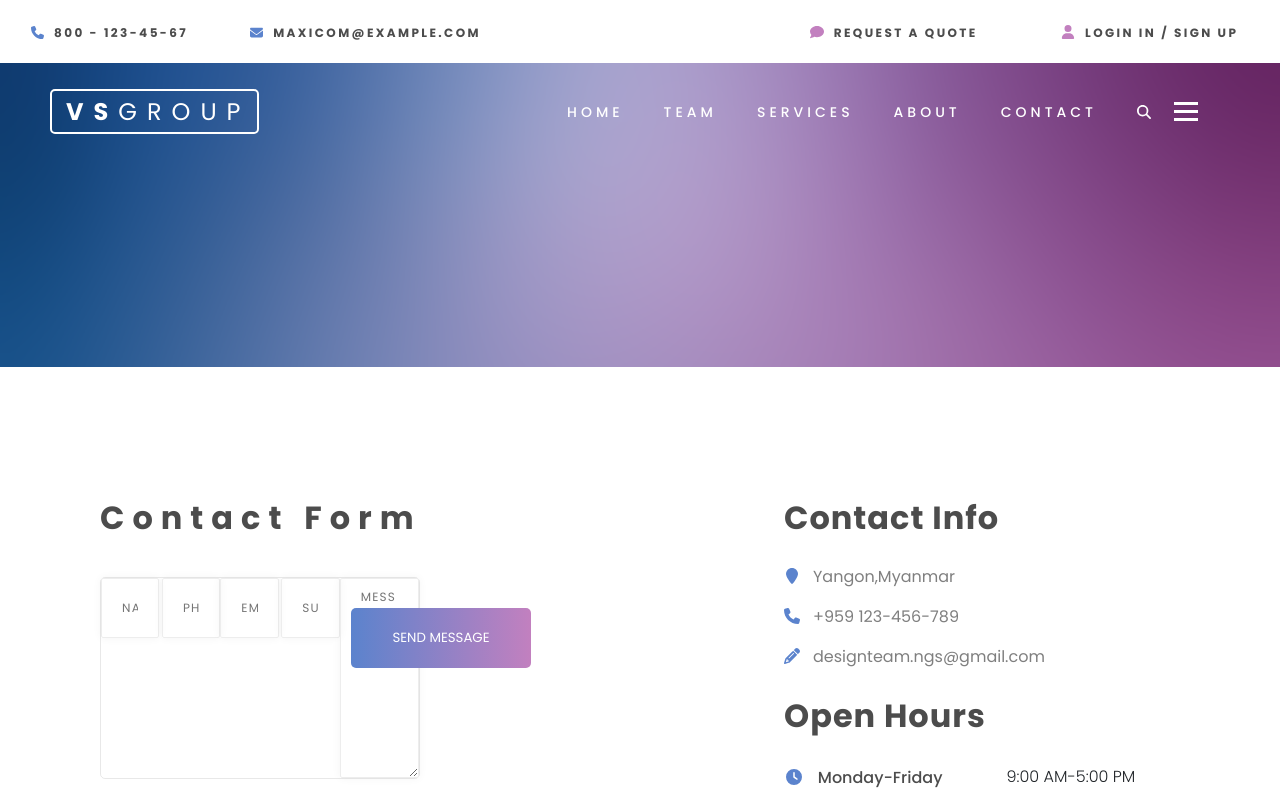
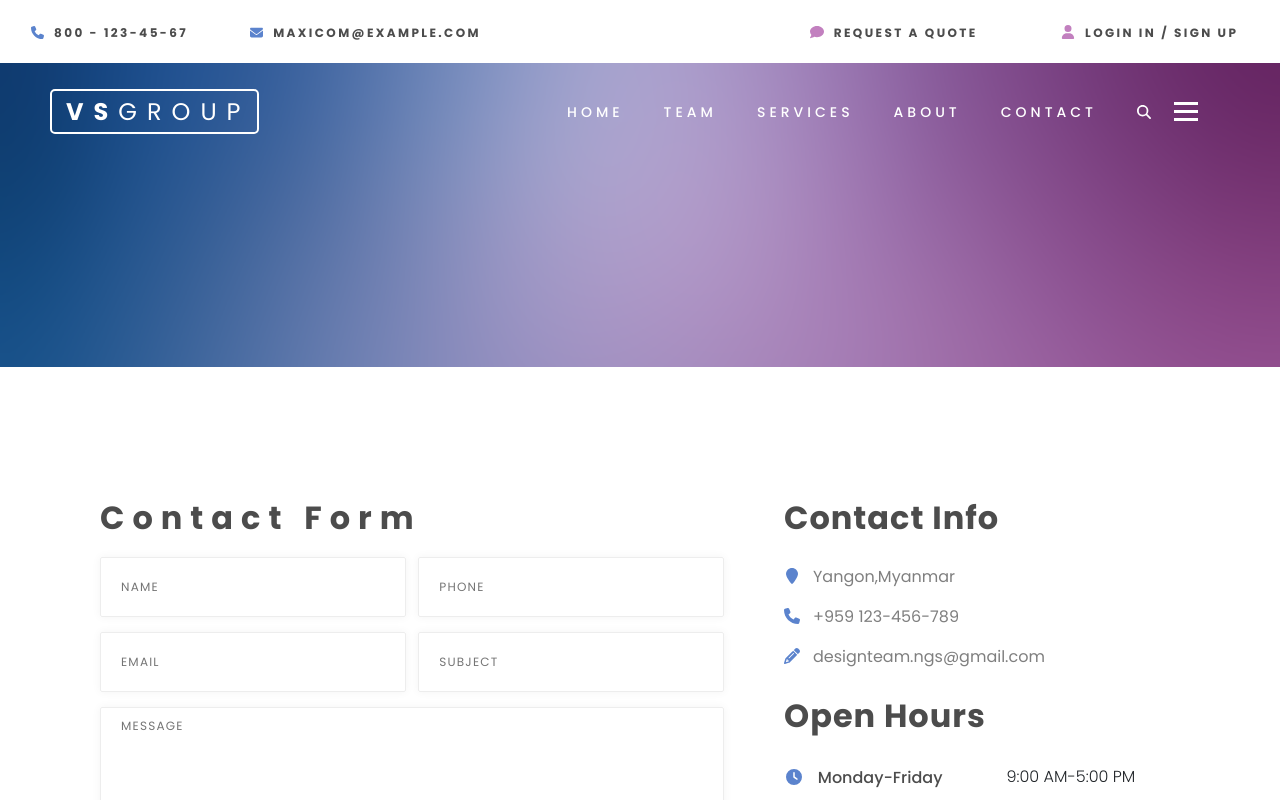
Before and after one commit to NyarehD/ngs-online-testing, a React (Create React App) app: page /contact in a window 1280 px wide. Shown: the top 800 px of the page. Built offline with nearby package versions, Linux system fonts and the light colour scheme; a web font is replaced by a local one.

Commit message:
Modified: change tag name selector to classname selector and add hover contact button

```diff
--- a/src/app/pages/contact/contact.jsx
+++ b/src/app/pages/contact/contact.jsx
@@ -102,7 +102,6 @@
           />
         </div>
         <button type="submit" className={ContactStyle.form_button}>
-          SEND MESSAGE
         </button>
       </form>
     </div>
--- a/src/app/pages/contact/contact.module.sass
+++ b/src/app/pages/contact/contact.module.sass
@@ -48,14 +48,44 @@
         box-shadow: none
 
 .form_button
-    background: transparent
-    color: $color3
-    border-radius: 5px
+    color: #fff
+    border-radius: 4px
     border: 0
+
     width: 180px
     height: 60px
+
     margin-top: 30px
-    background-image: linear-gradient(to right, #5b83cd 0%, #c280bf 100%)
+
+    position:relative
+
+    background: linear-gradient(to right, #5b83cd 0%, #c280bf 100%)
+    &:hover
+            &::before
+                background:#fff
+                color:#4c4c4c
+
+    &::before
+        content:"SEND MESSAGE"
+
+        font-family: Poppins, "san-serif"
+
+        position:absolute
+
+        border-radius: 4px
+
+        display:flex
+        justify-content:center
+        align-items:center
+
+        padding:1.1rem 2.4rem
+
+        color:#fff
+        background:transparent
+
+        font-weight:500
+
+        transition: all .35s ease .1s
 
 
 .address_list_container
--- a/src/app/pages/event/event.module.sass
+++ b/src/app/pages/event/event.module.sass
@@ -95,14 +95,14 @@
         border-color: #c280bf
 .search
     margin: 50px 0px
-form
+.form_event
     display: flex
     border: 1px solid #00000017
     width: 20rem
     margin: 20px 0px
     border-radius: 5px
     position: relative
-form input[type='search']
+.form_event input[type='search']
     border: none
     background: transparent
     font-size: 12px
@@ -115,7 +115,7 @@
     &:focus
         outline: none
 
-form button
+.form_event button
     position: absolute
     margin-left: 250px
     padding: 20px 40px
@@ -249,7 +249,7 @@
         margin: auto
     .search
         text-align: center
-    form
+    .form_event
         margin: 20px auto
     .about
         width: 100%
@@ -302,7 +302,7 @@
     .btns
         margin: auto
 
-    form
+    .form_event
         margin: 10px auto
     .about
         width: 100%
@@ -319,7 +319,7 @@
         width: 80%
         padding: 10px
         margin: auto
-    form
+    .form_event
         width: 15rem
         margin: 10px auto
         input[type="search"]
@@ -343,13 +343,13 @@
 
             .textBox
                 margin-bottom: 5%
-    form
+    .form_event
         width: 15rem
         margin: auto
-    form input[type="search"]
+    .form_event input[type="search"]
         padding: 10px 10px
         font-size: 10px
-    form button
+    .form_event button
         margin: 0px 0px 0px 60px
     .readDiv
         margin-bottom: 50px
@@ -372,13 +372,13 @@
         width: 100%
     .right
         width: 100%
-    form
+    .form_event
         width: 15rem
         margin: auto
-    form input[type="search"]
+    .form_event input[type="search"]
         padding: 10px 10px
         font-size: 10px
-    form button
+    .form_event button
         margin: 0px 0px 0px 60px
     .readDiv
         margin-bottom: 50px
```
Also changed, not shown: src/app/pages/event/event.jsx (+3 -7 lines).
